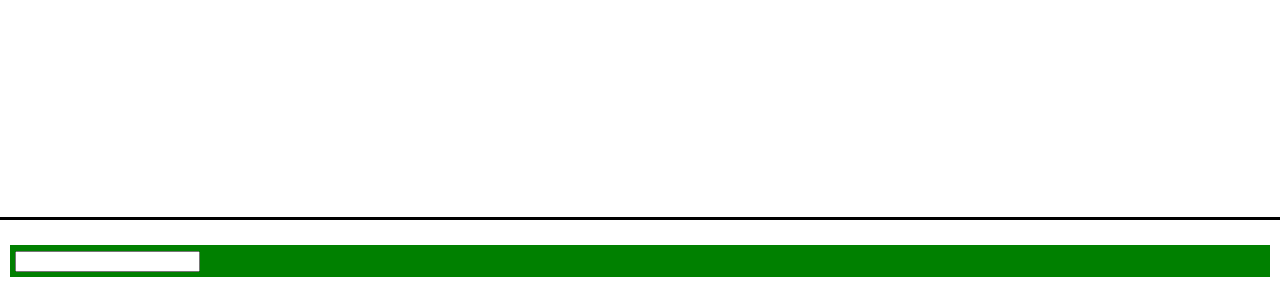
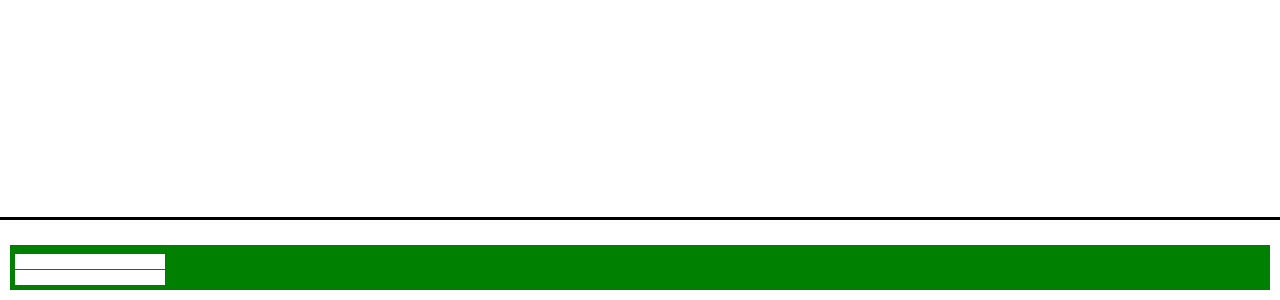
Before and after one commit to MeetYourCreator/reactjs-common-components, a React (Create React App) app: page / in a window 1280 px wide. Shown: the part 1407-1707 px from the top of the page. Built offline with nearby package versions, Linux system fonts and the light colour scheme.

Commit message:
create dropdown for searchBar

```diff
--- a/src/App.css
+++ b/src/App.css
@@ -1,9 +1,18 @@
+* {
+  box-sizing: border-box;
+  padding: 0px;
+  margin: 0px;
+  outline: none;
+  text-decoration: none;
+}
+
 a {
   text-decoration: none;
 }
 
-input:focus {
-  outline: none;
+input {
+  width: 150px;
+  border: none;
 }
 
 .appContainer {
--- a/src/components/SearchBar/SearchBar.tsx
+++ b/src/components/SearchBar/SearchBar.tsx
@@ -10,7 +10,7 @@ export const SearchBar = () => {
     queries: [],
   });
   const [formData, setFormData] = useState<formDataProps>({
-    searchValue: '',
+    searchValue: inputField.query,
   });
 
   console.log('inputField: ', inputField);
@@ -35,11 +35,24 @@ export const SearchBar = () => {
 
   return (
     <form className="formContainer" onSubmit={handleSubmit}>
+      <label htmlFor={inputField.query}></label>
       <input
+        type="select"
         className="searchBar"
         value={inputField.query}
         onChange={handleChange}
       />
+      <select name="dropdown" className="dropdown">
+        {inputField.query !== ''
+          ? inputField.queries?.map((query, id) => {
+              return (
+                <option style={{ fontSize: '10px' }} value={query} id={`${id}`}>
+                  {query}
+                </option>
+              );
+            })
+          : inputField.query}
+      </select>
     </form>
   );
 };
--- a/src/components/SearchBar/styles.css
+++ b/src/components/SearchBar/styles.css
@@ -4,3 +4,15 @@
   text-decoration: none;
   background-color: green;
 }
+
+.dropdown {
+  display: flex;
+  flex-direction: column;
+  width: 150px;
+  border: none;
+  background-color: #ffffff;
+  overflow: hidden;
+  -webkit-appearance: none;
+  -moz-appearance: none;
+  appearance: none;
+}
--- a/src/components/SearchBar/types.ts
+++ b/src/components/SearchBar/types.ts
@@ -1,6 +1,6 @@
 export interface inputFieldProps {
   query: string;
-  queries?: Array<any>;
+  queries?: Array<string>;
 }
 
 export interface formDataProps {
--- a/src/components/SearchBar/utils.ts
+++ b/src/components/SearchBar/utils.ts
@@ -1,11 +1,3 @@
-export const filterSearch = (text: string, values: Array<string>) => {
-  console.log(
-    'values.includes(text.toLowerCase())',
-    values.includes(text.toLowerCase())
-  );
-  return values.includes(text.toLowerCase());
-};
-
 export const placeholderArray: Array<string> = [
   'cat',
   'california',
```
